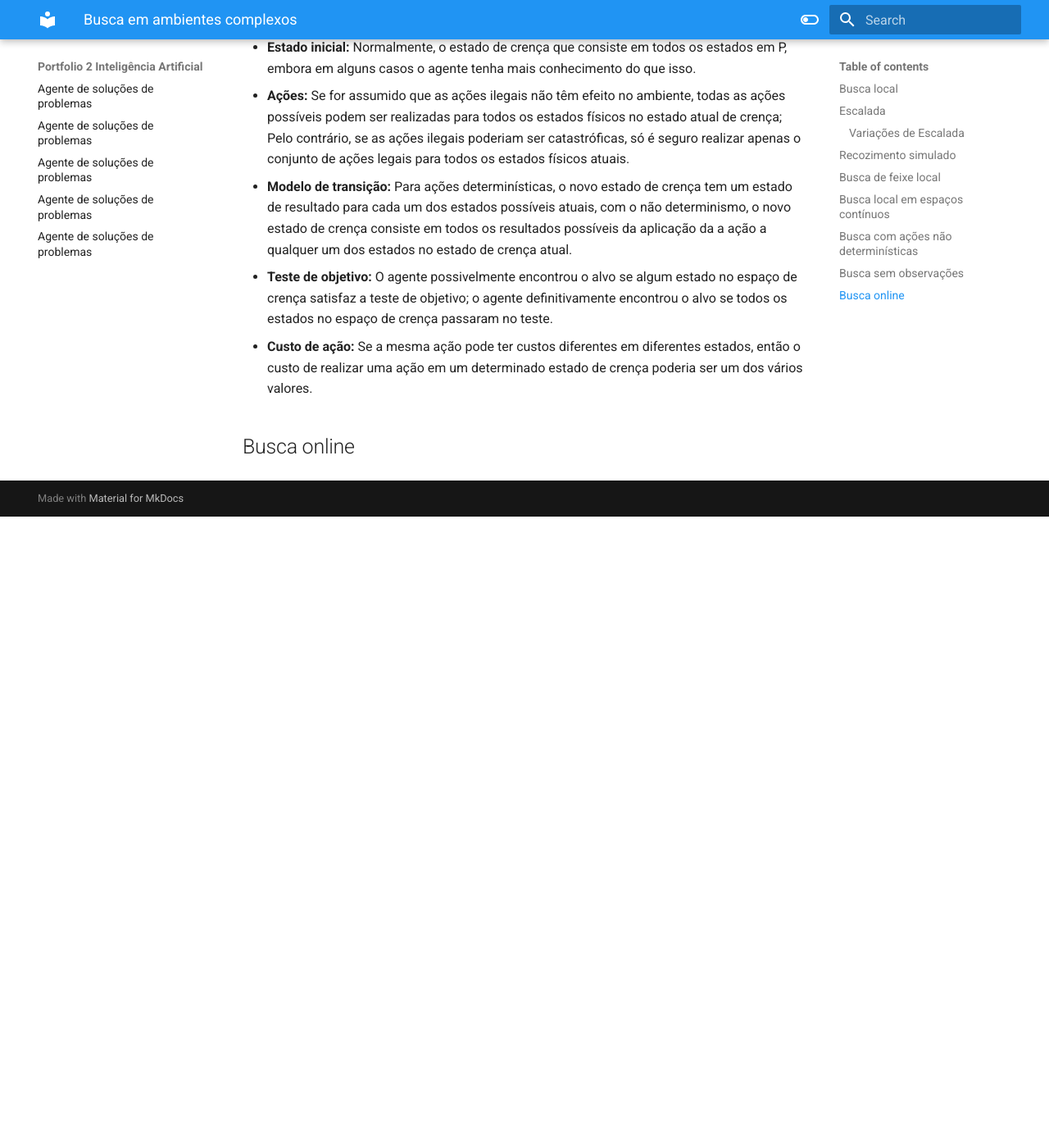
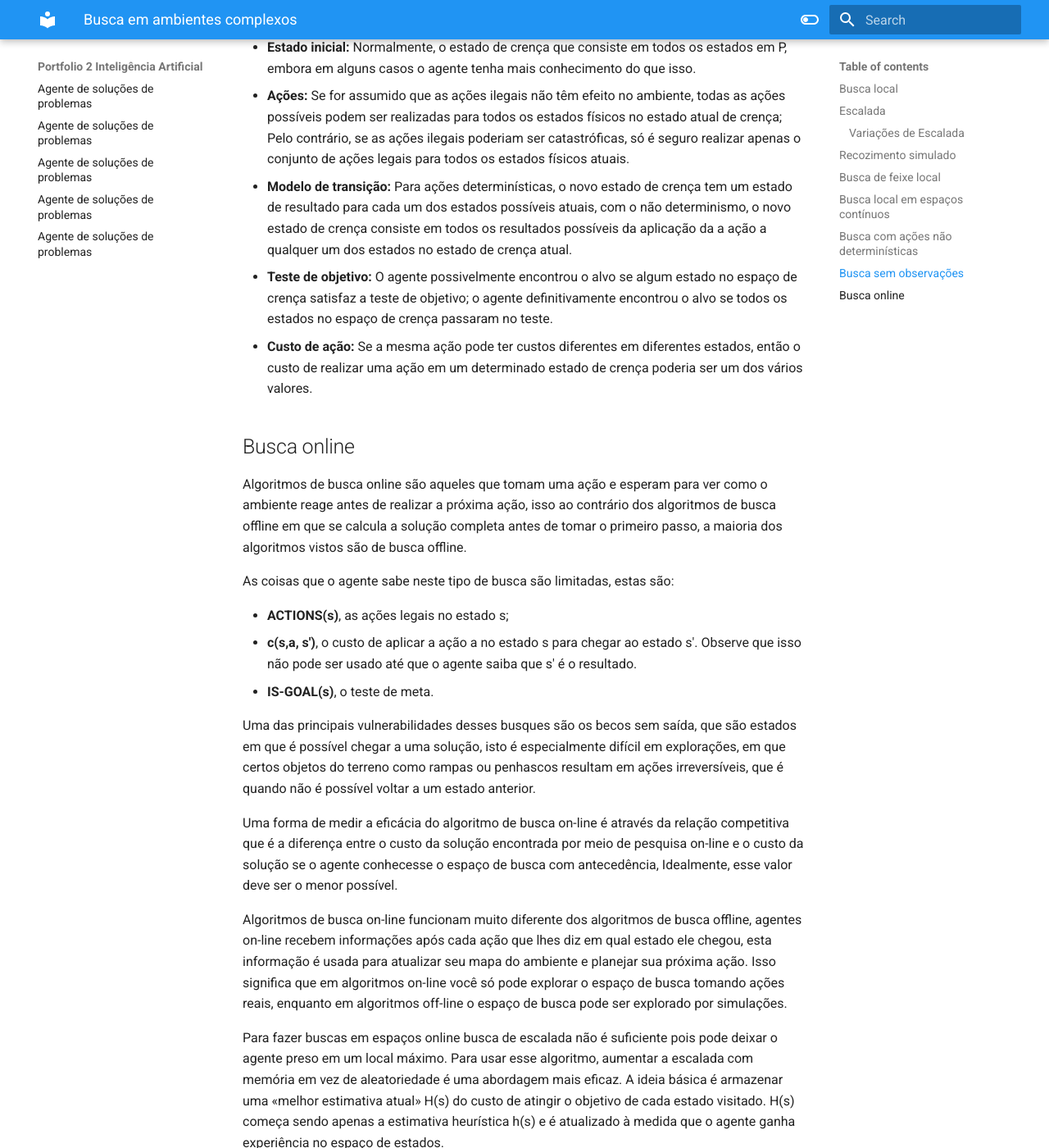
Before and after one commit to sebazac332/Portfolio_2IA, an MkDocs documentation site: the page built from docs/complex_search.md, in a window 1280 px wide and 1400 px high, scrolled down 3044 px. Shown: the whole window at 82% size. Built offline with MkDocs 1.6.1 and Material for MkDocs 9.7.7, drawn with Linux system fonts in a browser that asks for light colours; before the commit the page ends 3674 px from its top, so only the background shows below that; some of the changed text lies outside the part shown.

Commit message:
complex search done

```diff
--- a/docs/complex_search.md
+++ b/docs/complex_search.md
@@ -55,3 +55,24 @@ a ação a qualquer um dos estados no estado de crença atual.
 - **Custo de ação:** Se a mesma ação pode ter custos diferentes em diferentes estados, então o custo de realizar uma ação em um determinado estado de crença poderia ser um dos vários valores.
 
 ## Busca online
+
+Algoritmos de busca online são aqueles que tomam uma ação e esperam para ver como o ambiente reage antes de realizar a próxima ação, isso ao contrário dos algoritmos de busca offline em que se calcula a solução completa antes de tomar o primeiro passo, a maioria dos algoritmos vistos são de busca offline.
+
+As coisas que o agente sabe neste tipo de busca são limitadas, estas são:
+
+- **ACTIONS(s)**, as ações legais no estado s;
+- **c(s,a, s′)**, o custo de aplicar a ação a no estado s para chegar ao estado s′. Observe que isso não pode ser usado até que o agente saiba que s′ é o resultado.
+- **IS-GOAL(s)**, o teste de meta.
+
+Uma das principais vulnerabilidades desses busques são os becos sem saída, que são estados em que é possível chegar a uma solução, isto é especialmente difícil em explorações, em que certos objetos do terreno como rampas ou penhascos resultam em ações irreversíveis, que é quando não é possível voltar a um estado anterior.
+
+Uma forma de medir a eficácia do algoritmo de busca on-line é através da relação competitiva que é a diferença entre o custo da solução encontrada por meio de pesquisa on-line e o custo da solução se o agente conhecesse o espaço de busca com antecedência, Idealmente, esse valor deve ser o menor possível.
+
+Algoritmos de busca on-line funcionam muito diferente dos algoritmos de busca offline, agentes on-line recebem informações após cada ação que lhes diz em qual estado ele chegou, esta informação é usada para atualizar seu mapa do ambiente e planejar sua próxima ação. Isso significa que em algoritmos on-line você só pode explorar o espaço de busca tomando ações reais, enquanto em algoritmos off-line o espaço de busca pode ser explorado por simulações.
+
+Para fazer buscas em espaços online busca de escalada não é suficiente pois pode deixar o agente preso em um local máximo. Para usar esse algoritmo, aumentar a escalada com memória em vez de aleatoriedade é uma abordagem mais eficaz. A ideia básica é armazenar uma «melhor estimativa atual» H(s) do custo de atingir o objetivo de cada estado visitado. H(s) começa sendo apenas a estimativa heurística
+h(s) e é atualizado à medida que o agente ganha experiência no espaço de estados.
+
+Um agente que implemente esse esquema, chamado de aprendizado em tempo real A* (LRTA*) constrói um mapa do ambiente na tabela de resultados. Atualiza a estimativa de custo para o estado que se acabou de abandonar e, em seguida, escolhe o movimento «aparentemente melhor» com base nas estimativas de custos atuais. Um detalhe importante é que sempre se supõe que as ações que ainda não foram tentadas em um estado s conduzem imediatamente ao objetivo com o menor custo possível, isto é, h(s). No pior dos casos, esse agente é capaz de explorar um ambiente com n estados em O(n<sup>2</sup>) passos, embora na maioria dos casos ele costuma ter melhor desempenho.
+
+Para aprender os agentes de busca online realizam duas etapas, primeiro você deve criar um mapa do ambiente, que será formado por todos os resultados de todas as ações em cada estado, o segundo passo é obter estimativas mais precisas do custo de cada estado usando normas locais de atualização.
```
